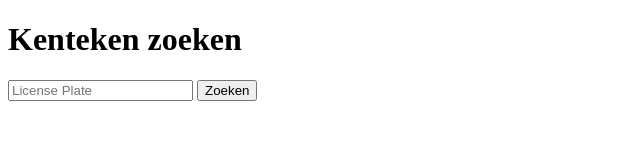
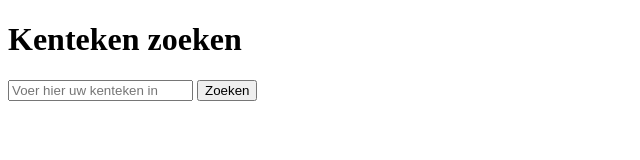
Before and after one commit to FreekStelten/webapp, a plain HTML site: page index.html in a window 1280 px wide. Shown: the full height of the page, 0-640 px from the left. Drawn offline with Linux system fonts and the light colour scheme.

Commit message:
aangepaste versie

```diff
--- a/index.html
+++ b/index.html
@@ -6,7 +6,7 @@
 <body>
 	<h1>Kenteken zoeken</h1>
 	<form action="/lookup" method="post">
-		<input type="text" name="licensePlate" placeholder="License Plate" required>
+		<input type="text" name="licensePlate" placeholder="Voer hier uw kenteken in" required>
 		<button type="submit">Zoeken</button>
 	</form>
 </body>
```
